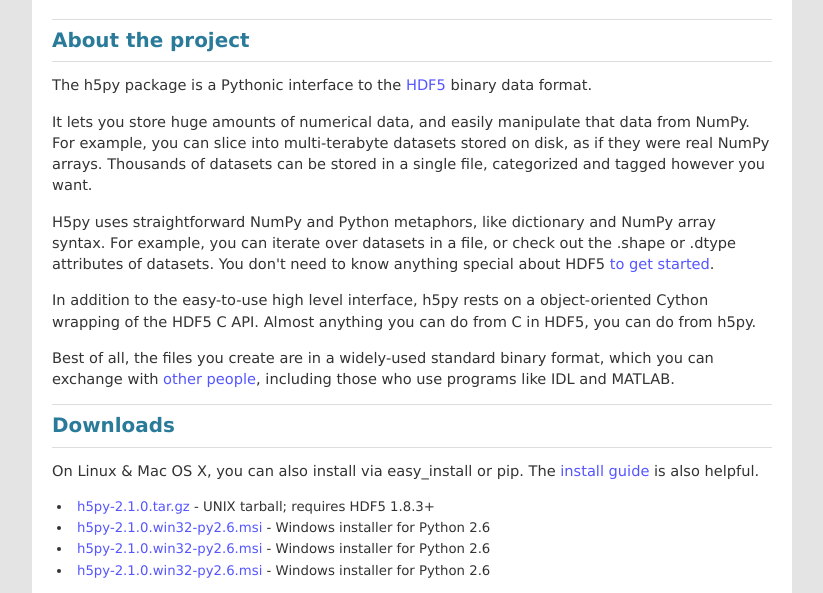
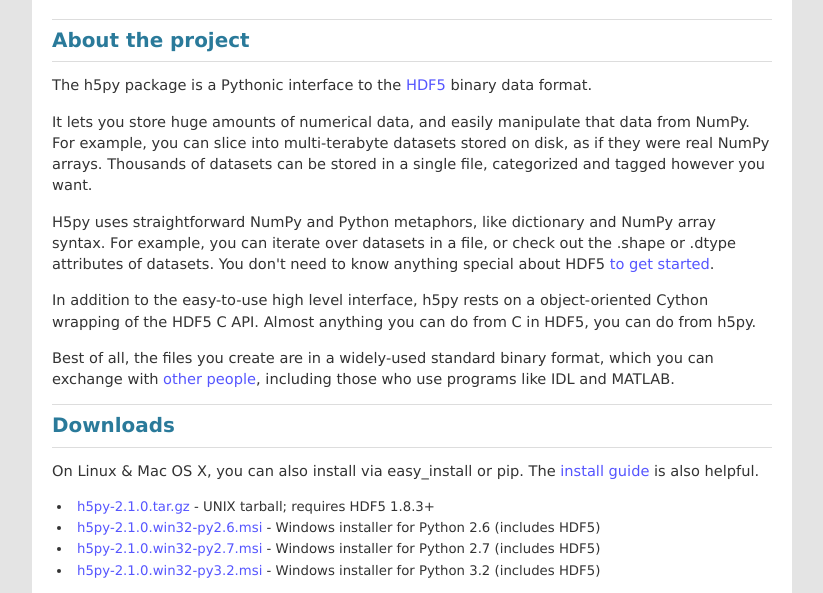
Before and after one commit to h5py/h5py.github.io, a plain HTML site: page index.html in a window 1280 px wide. Shown: the part 336-929 px from the top of the page, without its empty margins (228-1051 px from the left). Drawn offline with Linux system fonts and the light colour scheme.

Commit message:
Fix mistitled download links

```diff
--- a/index.html
+++ b/index.html
@@ -55,9 +55,9 @@
 <p>On Linux & Mac OS X, you can also install via easy_install or pip.  The <a href="docs/intro/build.html">install guide</a> is also helpful.</p>
 <ul>
 <li><a href="http://h5py.googlecode.com/files/h5py-2.1.0.tar.gz">h5py-2.1.0.tar.gz</a> - UNIX tarball; requires HDF5 1.8.3+</li>
-<li><a href="http://h5py.googlecode.com/files/h5py-2.1.0.win32-py2.6.msi">h5py-2.1.0.win32-py2.6.msi</a> - Windows installer for Python 2.6</li>
-<li><a href="http://h5py.googlecode.com/files/h5py-2.1.0.win32-py2.7.msi">h5py-2.1.0.win32-py2.6.msi</a> - Windows installer for Python 2.6</li>
-<li><a href="http://h5py.googlecode.com/files/h5py-2.1.0.win32-py3.2.msi">h5py-2.1.0.win32-py2.6.msi</a> - Windows installer for Python 2.6</li>
+<li><a href="http://h5py.googlecode.com/files/h5py-2.1.0.win32-py2.6.msi">h5py-2.1.0.win32-py2.6.msi</a> - Windows installer for Python 2.6 (includes HDF5)</li>
+<li><a href="http://h5py.googlecode.com/files/h5py-2.1.0.win32-py2.7.msi">h5py-2.1.0.win32-py2.7.msi</a> - Windows installer for Python 2.7 (includes HDF5)</li>
+<li><a href="http://h5py.googlecode.com/files/h5py-2.1.0.win32-py3.2.msi">h5py-2.1.0.win32-py3.2.msi</a> - Windows installer for Python 3.2 (includes HDF5)</li>
 </ul>
 <p>Older versions of h5py <a href="http://code.google.com/p/h5py/downloads/list?can=1">are also available</a>.</p>
 
```
